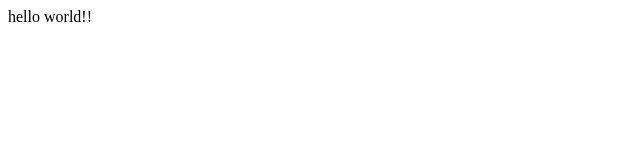
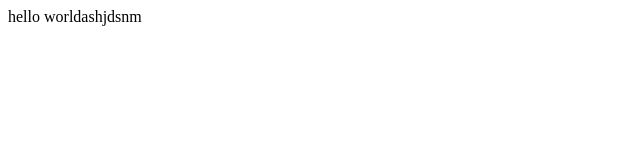
Before and after one commit to samithaherath/web, a plain HTML site: page index.html in a window 1280 px wide. Shown: the full height of the page, 0-640 px from the left. Drawn offline with Linux system fonts and the light colour scheme.

Commit message:
Update index.html

```diff
--- a/index.html
+++ b/index.html
@@ -1,5 +1,5 @@
 <html>
   <body>
-    <p>hello world!!</p>
+    <p>hello worldashjdsnm</p>
   </body>
 </html>
```
